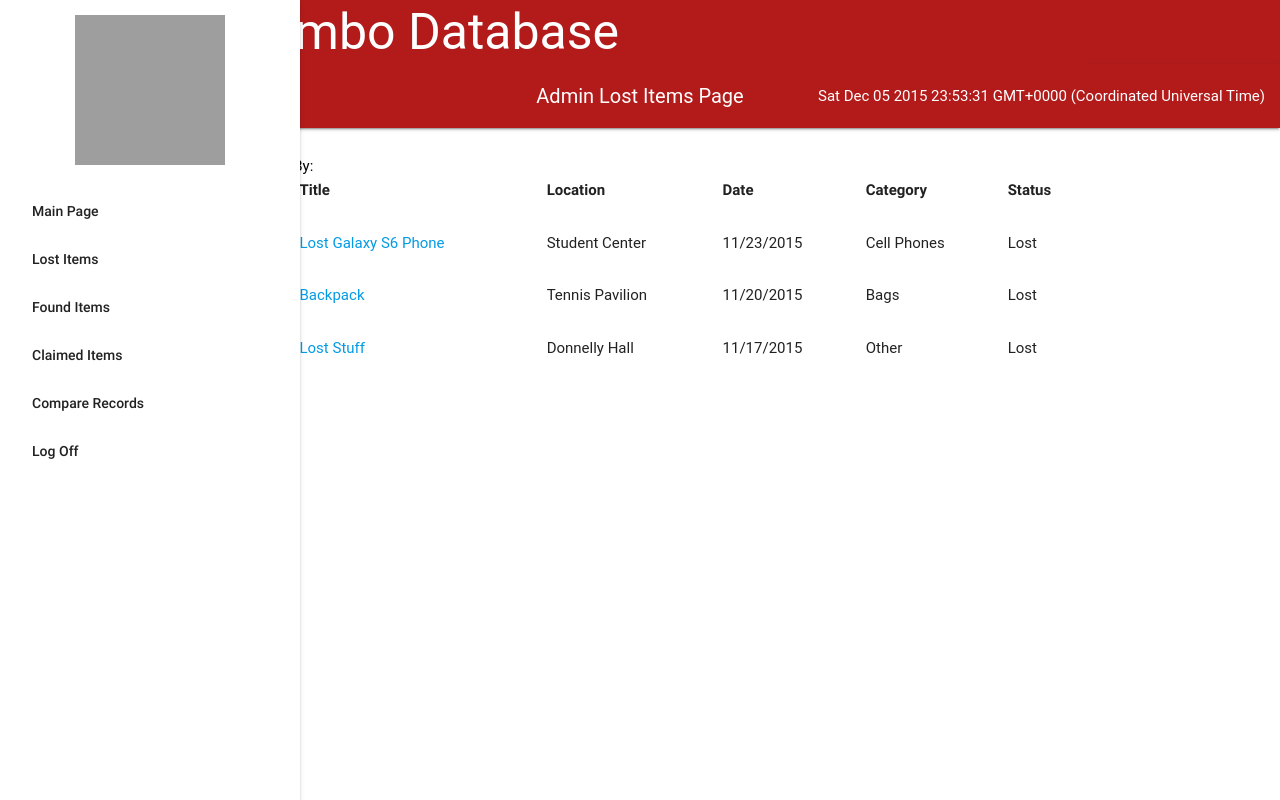
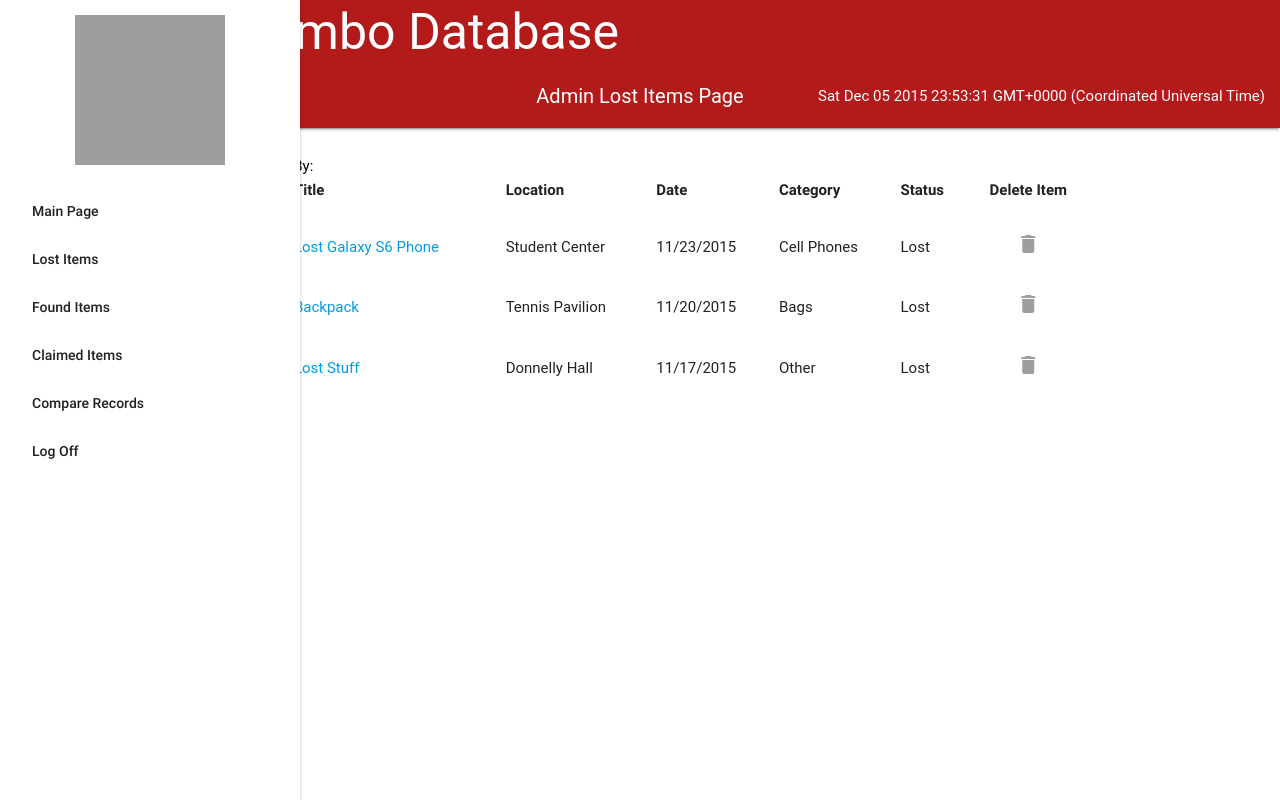
Before and after one commit to kkoves/limbo, a PHP site: page /Assignments/admin/lost.php in a window 1280 px wide. Run offline with PHP 8.4, Linux system fonts and the light colour scheme; data comes from the database, SQL or seed files in the repository; some libraries are stand-ins or nearby versions; some web fonts are replaced; grey boxes are pictures that could not be loaded.

Commit message:
Added delete functionality to help administrators clear up database.

```diff
--- a/admin/lost.php
+++ b/admin/lost.php
@@ -11,6 +11,7 @@ and open the template in the editor.
         <meta name="viewport" content="width=device-width, initial-scale=1.0">
         <!-- Compiled and minified CSS -->
         <link rel="stylesheet" href="https://cdnjs.cloudflare.com/ajax/libs/materialize/0.97.3/css/materialize.min.css">
+		<link href="https://fonts.googleapis.com/icon?family=Material+Icons" rel="stylesheet">
 
         <!-- Compiled and minified JavaScript -->
         <script src="https://ajax.googleapis.com/ajax/libs/jquery/2.1.3/jquery.min.js"></script>
@@ -101,19 +102,24 @@ and open the template in the editor.
         </header>
 		<main>
             <div class="container">
+				<?php
+					require('../includes/connect_db.php');
+					require('../includes/helpers.php');
+
+					if(isset($_GET['delete'])){
+						delete_item($_GET['delete']);
+					}
+				?>
 			    <!-- Modal dialog for "Lost & Found Item Detail" -->
 				<div id="modal1" class="modal modal-fixed-footer">
 					<div class="modal-content">
 						<h4>Lost/Found Item Detail</h4>
 						<p>
 							<?php
-								require('..\includes/connect_db.php');
-								require('..\includes/helpers.php');
+								#require('../includes/limbo_login_tools.php');
 
-								if($_SERVER[ 'REQUEST_METHOD' ] == 'GET') {
 								if(isset($_GET['id']))
 									show_record($_GET['id']);
-								}
 							?>
 						</p>
 					</div>
@@ -171,8 +177,10 @@ and open the template in the editor.
 					</div>
 				</div>
 				<?php
+
 					#Call a helper function (in includes/helpers.php) to list the database contents
 					show_records_lost($dbc);
+
 				?>
             </div>
         </main>
--- a/includes/helpers.php
+++ b/includes/helpers.php
@@ -135,6 +135,7 @@ function show_records_found($dbc) {
         echo '<th>Date</th>';
         echo '<th>Category</th>';
         echo '<th>Status</th>';
+		echo '<th style="text-align:center">Delete Item</th>';
         echo '</tr>';
 
         # For each row result, generate a table row
@@ -147,11 +148,12 @@ function show_records_found($dbc) {
 
             echo '<tr>';
 			echo '<th>' . $row['id'] . '</th>';
-            echo '<td>' . '<a onclick="modalClick()" class="modal-trigger" href=index.php?id=' . $row['id'] . '>' . $row['title'] . '</a>' . '</td>';
+            echo '<td>' . '<a onclick="modalClick()" class="modal-trigger" href=found.php?id=' . $row['id'] . '>' . $row['title'] . '</a>' . '</td>';
             echo '<td>' . $location . '</td>';
             echo '<td>' . $date . '</td>';
             echo '<td>' . $category . '</td>';
             echo '<td>' . $row['status'] . '</td>';
+			echo '<td style="text-align:center;">' . '<a class="material-icons" style="color:#9e9e9e" href="found.php?delete=' .$row['id'] . '">delete</a>' . '</td>';
             echo '</tr>';
         }
 
@@ -187,6 +189,7 @@ function show_records_lost($dbc) {
         echo '<th>Date</th>';
         echo '<th>Category</th>';
         echo '<th>Status</th>';
+		echo '<th style="text-align:center">Delete Item</th>';
         echo '</tr>';
 
         # For each row result, generate a table row
@@ -199,11 +202,12 @@ function show_records_lost($dbc) {
 
             echo '<tr>';
 			echo '<th>' . $row['id'] . '</th>';
-            echo '<td>' . '<a onclick="modalClick()" class="modal-trigger" href=index.php?id=' . $row['id'] . '>' . $row['title'] . '</a>' . '</td>';
+            echo '<td>' . '<a onclick="modalClick()" class="modal-trigger" href=lost.php?id=' . $row['id'] . '>' . $row['title'] . '</a>' . '</td>';
             echo '<td>' . $location . '</td>';
             echo '<td>' . $date . '</td>';
             echo '<td>' . $category . '</td>';
             echo '<td>' . $row['status'] . '</td>';
+			echo '<td style="text-align:center">' . '<a class="material-icons" style="color:#9e9e9e" href="lost.php?delete=' .$row['id'] . '">delete</a>' . '</td>';
             echo '</tr>';
         }
 
@@ -381,15 +385,28 @@ function show_users($id){
         echo '<th>Password</th>';
         echo '<th>Registered Date</th>';
 
+
 		while($row = mysqli_fetch_array($results, MYSQLI_ASSOC)){
 			echo '<tr>';
 				echo '<td>' . $row['user'] . '</td>';
 				echo '<td>' . $row['pass'] . '</td>';
 				echo '<td>' . $row['reg_date'] . '</td>';
+
 			echo '</tr>';
 		}
 		echo '</table>';
 	}
+}
+
+#Deletes an Item from the database
+function delete_item($id){
+	global $dbc;
+
+	$query = 'DELETE FROM stuff WHERE id=' .$id;
+
+	$results = mysqli_query($dbc, $query);
+    check_results($results);
+
 }
 
 # Inserts a lost/found item into limbo_db from $_POST
```
Also changed, not shown: admin/found.php (+9 -3 lines). Lines whose indentation alone changed are shown as unchanged.
